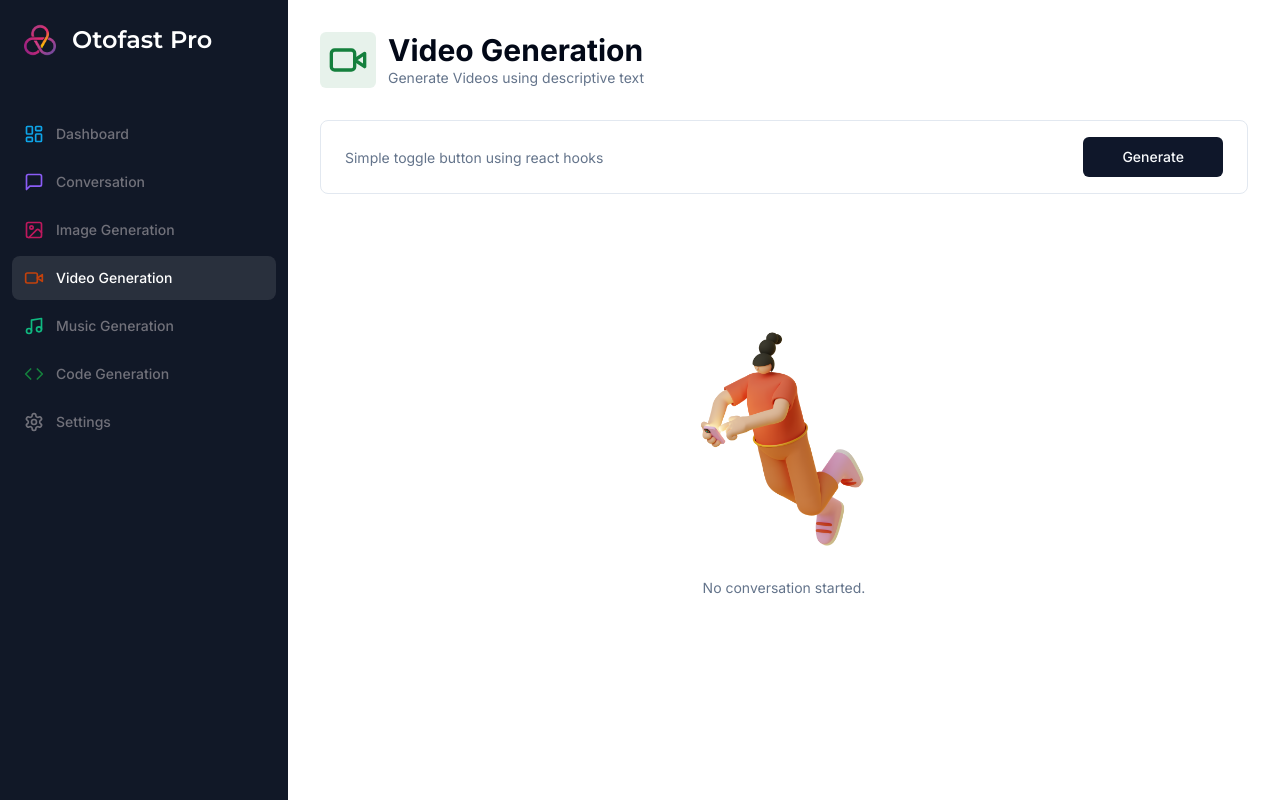
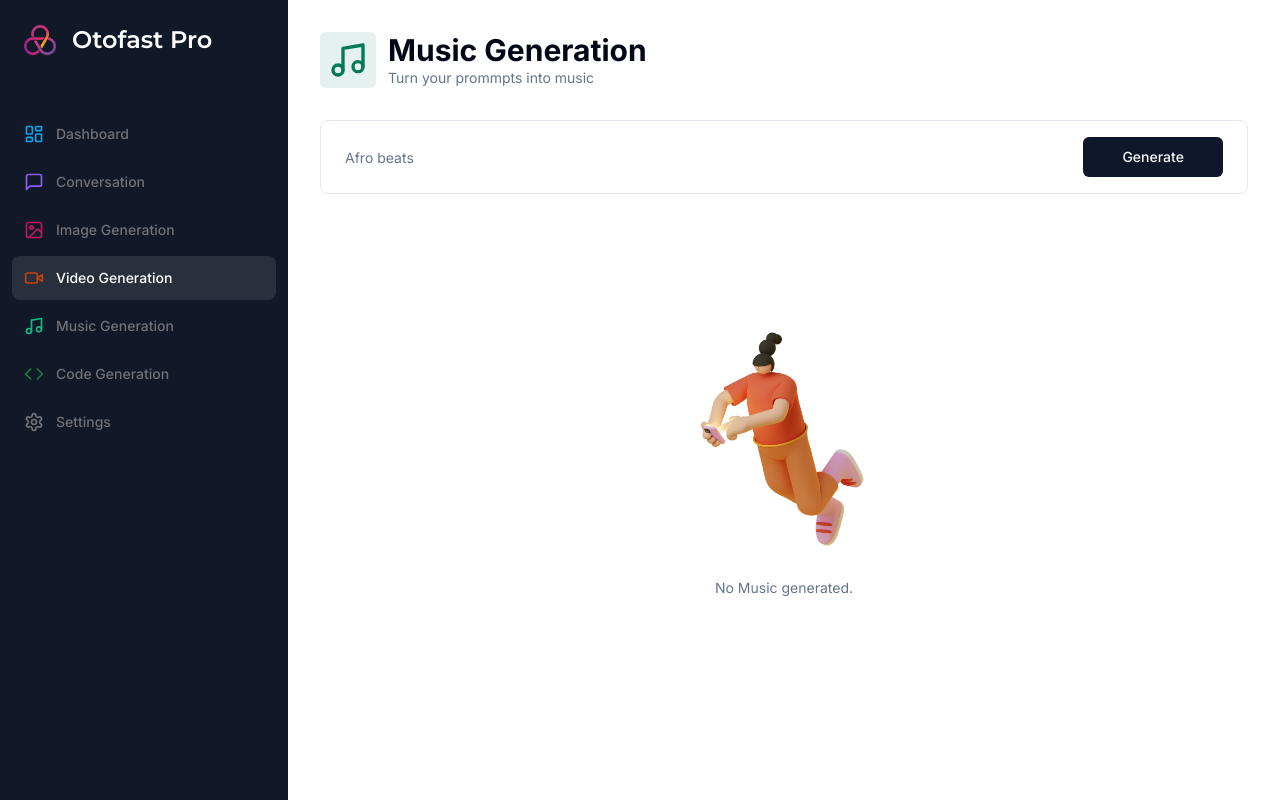
Before and after one commit to marksikaundi/Otofast-SaaS, a Next.js app: page /video in a window 1280 px wide. Built offline with nearby package versions, Linux system fonts and the light colour scheme.

Commit message:
working on video generation

```diff
--- a/app/(dashboard)/(routes)/video/constants.ts
+++ b/app/(dashboard)/(routes)/video/constants.ts
@@ -2,6 +2,6 @@ import * as z from "zod";
 
 export const formSchema = z.object({
   prompt: z.string().min(1, {
-    message: "Propmt is required",
+    message: "Music Propmt is required",
   }),
 });
--- a/app/(dashboard)/(routes)/video/page.tsx
+++ b/app/(dashboard)/(routes)/video/page.tsx
@@ -3,7 +3,7 @@ import * as z from "zod";
 import axios from "axios";
 
 import { Heading } from "@/components/heading";
-import { Video, MessageSquare } from "lucide-react";
+import { Music } from "lucide-react";
 import { useForm } from "react-hook-form";
 import { formSchema } from "./constants";
 import { zodResolver } from "@hookform/resolvers/zod";
@@ -15,13 +15,10 @@ import { useState } from "react";
 import { ChatCompletionRequestMessage } from "openai";
 import { Empty } from "@/components/empty";
 import { Loader } from "@/components/loader";
-import { cn } from "@/lib/utils";
-import { UserAvatar } from "@/components/user-avatar";
-import { BotAvatar } from "@/components/bot-avatar";
 
-const VideoPage = () => {
+const MusicPage = () => {
   const router = useRouter();
-  const [messages, setMessages] = useState<ChatCompletionRequestMessage[]>([]);
+  const [music, setMusic] = useState<string>();
   const form = useForm<z.infer<typeof formSchema>>({
     resolver: zodResolver(formSchema),
     defaultValues: {
@@ -33,17 +30,9 @@ const VideoPage = () => {
 
   const onSubmit = async (values: z.infer<typeof formSchema>) => {
     try {
-      const userMessage: ChatCompletionRequestMessage = {
-        role: "user",
-        content: values.prompt,
-      };
-      const newMessages = [...messages, userMessage];
-
-      const response = await axios.post("/api/video", {
-        messages: newMessages,
-      });
-      setMessages((current) => [...current, userMessage, response.data]);
-
+      setMusic(undefined);
+      const response = await axios.post("/api/music", values);
+      setMusic(response.data.audio);
       form.reset();
     } catch (error: any) {
       //  TODO Open Pro Modal
@@ -56,11 +45,11 @@ const VideoPage = () => {
   return (
     <div>
       <Heading
-        title="Video Generation"
-        description="Generate Videos using descriptive text"
-        icon={Video}
-        iconColor="text-green-700"
-        bgColor="bg-green-700/10"
+        title="Music Generation"
+        description="Turn your prommpts into music"
+        icon={Music}
+        iconColor="text-emerald-700"
+        bgColor="bg-emerald-700/10"
       />
       <div className="px-4 lg:px-8">
         <div>
@@ -88,7 +77,7 @@ const VideoPage = () => {
                       <Input
                         className="border-0 outline-none focus-visible:ring-0 focus-visible:ring-transparent"
                         disabled={isLoading}
-                        placeholder="Simple toggle button using react hooks"
+                        placeholder="Afro beats"
                         {...field}
                       />
                     </FormControl>
@@ -112,29 +101,17 @@ const VideoPage = () => {
               <Loader />
             </div>
           )}
-          {messages.length === 0 && !isLoading && (
-            <Empty label="No conversation started." />
+          {!music && !isLoading && <Empty label="No Music generated." />}
+
+          {music && (
+            <audio controls className="w-full mt-8">
+              <source src={music} />
+            </audio>
           )}
-          <div className="flex flex-col-reverse gap-y-4">
-            {messages.map((message) => (
-              <div
-                key={message.content}
-                className={cn(
-                  "p-8 w-full flex items-start gap-x-8 rounded-lg",
-                  message.role === "user"
-                    ? "bg-white border border-black/10"
-                    : "bg-muted"
-                )}
-              >
-                {message.role === "user" ? <UserAvatar /> : <BotAvatar />}
-                <p className="text-sm">{message.content}</p>
-              </div>
-            ))}
-          </div>
         </div>
       </div>
     </div>
   );
 };
 
-export default VideoPage;
+export default MusicPage;
```
